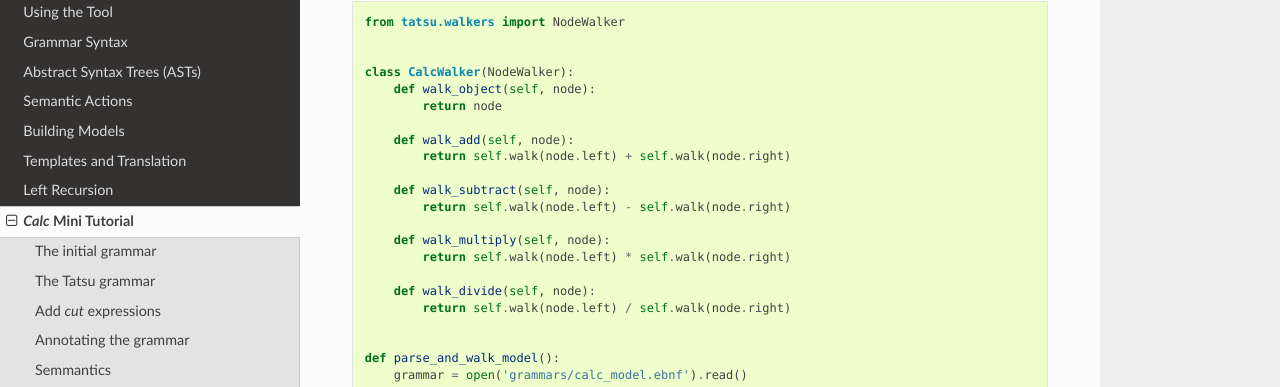
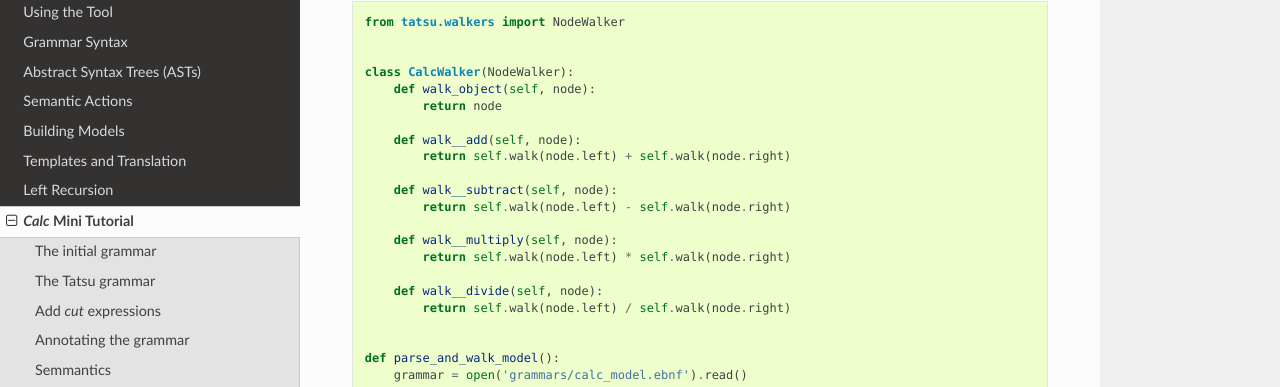
Before and after one commit to neogeny/TatSu, a Sphinx documentation site: the page built from docs/mini-tutorial.rst, in a window 1280 px wide and 900 px high, scrolled down 10213 px. Shown: the part 127-514 px from the top of the window. Built offline with Sphinx 7.4.7 and the Read the Docs theme 2.0.0, drawn with Linux system fonts in a browser that asks for light colours; some of the changed text lies outside the part shown.

Commit message:
[calc_left_recursion_bug] fixes to mini-tutorial and calc example

```diff
--- a/README.rst
+++ b/README.rst
@@ -104,11 +104,11 @@ This is an example of how to use |TatSu| as a library:
         from tatsu import parse
 
         ast = parse(GRAMMAR, '3 + 5 * ( 10 - 20 )')
-        print('PPRINT')
+        print('# PPRINT')
         pprint.pprint(ast, indent=2, width=20)
         print()
 
-        print('JSON')
+        print('# JSON')
         print(json.dumps(ast.asjson(), indent=2))
         print()
 ..
--- a/docs/mini-tutorial.rst
+++ b/docs/mini-tutorial.rst
@@ -145,13 +145,13 @@ We can now compile the grammar, and test the parser:
         parser = tatsu.compile(grammar)
         ast = parser.parse('3 + 5 * ( 10 - 20 )')
 
-        print('SIMPLE PARSE')
-        print('AST')
+        print('# SIMPLE PARSE')
+        print('# AST')
         pprint(ast, width=20, indent=4)
 
         print()
 
-        print('JSON')
+        print('# JSON')
         print(json.dumps(ast, indent=4))
 
 
@@ -601,16 +601,16 @@ The model that results from a parse can be printed, and walked:
         def walk_object(self, node):
             return node
 
-        def walk_add(self, node):
+        def walk__add(self, node):
             return self.walk(node.left) + self.walk(node.right)
 
-        def walk_subtract(self, node):
+        def walk__subtract(self, node):
             return self.walk(node.left) - self.walk(node.right)
 
-        def walk_multiply(self, node):
+        def walk__multiply(self, node):
             return self.walk(node.left) * self.walk(node.right)
 
-        def walk_divide(self, node):
+        def walk__divide(self, node):
             return self.walk(node.left) / self.walk(node.right)
 
 
@@ -705,8 +705,11 @@ The code generator can be used thus:
         print(postfix)
 
 
-Which results in::
+Which results in:
 
+.. code:: python
+
+    # TRANSLATED TO POSTFIX
     PUSH 3
     PUSH 5
     PUSH 10
```
Also changed, not shown: 1 other file.
